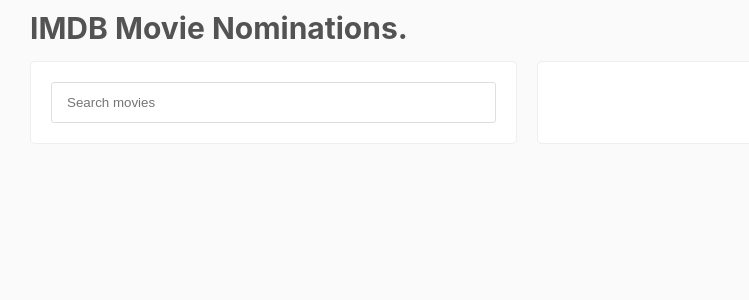
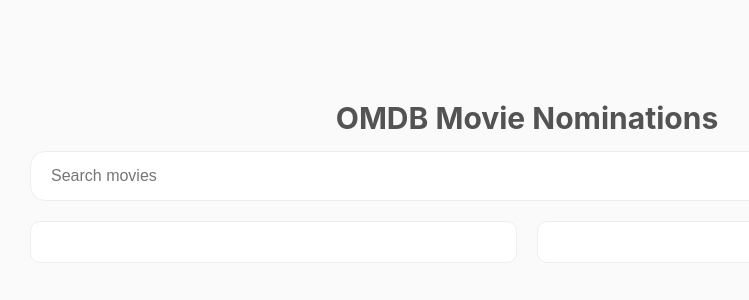
Before and after one commit to syakirurahman/movie-nominations, a React (Create React App) app: page /employees in a window 1280 px wide. Shown: the top 300 px of the page, without its empty margins (113-862 px from the left). Built offline with nearby package versions, Linux system fonts and the light colour scheme.

Commit message:
Fixed some styles

```diff
--- a/package.json
+++ b/package.json
@@ -12,6 +12,7 @@
     "@types/react": "^18.0.17",
     "@types/react-dom": "^18.0.6",
     "@types/react-redux": "^7.1.24",
+    "axios": "^0.27.2",
     "react": "^18.2.0",
     "react-dom": "^18.2.0",
     "react-redux": "^8.0.2",
--- a/src/App.scss
+++ b/src/App.scss
@@ -41,10 +41,13 @@ a, a:link {
 }
 .app-wrapper {
   margin: 0 auto;
-  padding: 10px 15px;
+  padding: 100px 15px;
   width:100%;
   min-height: 100vh;
   max-width: 1024px;
+  .app-header {
+    text-align: center;
+  }
 }
 .form-group {
   label {
@@ -91,7 +94,7 @@ a, a:link {
 .box {
   width: 100%;
   background-color: #fff;
-  border-radius: 5px;
+  border-radius: 10px;
   border: 1px solid #eee;
   padding: 20px;
 }
--- a/src/App.tsx
+++ b/src/App.tsx
@@ -1,14 +1,14 @@
 // import React from 'react';
 import { BrowserRouter as Router, Routes, Route } from 'react-router-dom'
+import './App.scss'
 import Movies from './pages/movies/Movies';
-import './App.scss'
 
 function App() {
 
   return (
     <div className="app-wrapper">
       <div className='app-header'>
-        <h1>IMDB Movie Nominations.</h1>
+        <h1>OMDB Movie Nominations</h1>
       </div>
       <Router>
           <Routes>
--- a/src/pages/movies/Movies.module.scss
+++ b/src/pages/movies/Movies.module.scss
@@ -1,7 +1,17 @@
+
+.searchField {
+  border-color: #eee;
+  font-size: 1rem;
+  padding: 15px 20px;
+  border-radius: 15px;
+  &:focus {
+    border-color: #dedede;
+  }
+}
 .movies {
   display: flex;
   gap: 20px;
-  .searchBlock {
+  .searchResult {
     position: relative;
     width: 100%;
   }
--- /dev/null
+++ b/src/pages/movies/Movies.service.ts
@@ -0,0 +1,5 @@
+import { BaseService, BASE_URL } from "../../common/services/base";
+
+export default {
+  search: (keyword: string): Promise<unknown> => BaseService.get(`${BASE_URL}?s=${keyword}`)
+}
--- a/src/pages/movies/Movies.tsx
+++ b/src/pages/movies/Movies.tsx
@@ -29,17 +29,21 @@ export default function Movies() {
   }, [nominatedMovies])
 
   return(
-    <div className={styles.movies}>
-      <div className={`${styles.searchBlock} box`}>
+    <div>
+      <div className='form-group'>
         <input
           type='search'
-          className='form-control'
+          className={`${styles.searchField} form-control`}
           value={searchQuery}
           onChange={(e) => handleSearch(e.target.value)}
           placeholder="Search movies"/>
       </div>
-      <div className={`${styles.nominations} box`}>
+      <div className={styles.movies}>
+        <div className={`${styles.searchResult} box`}>
+        </div>
+        <div className={`${styles.nominations} box`}>
 
+        </div>
       </div>
     </div>
   )
```
Also changed, not shown: src/common/services/base.ts (added, +14 -0 lines), 1 other file (tests, documents, lock files or other folders).
